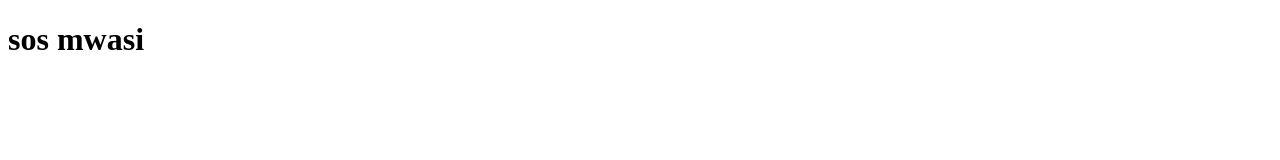
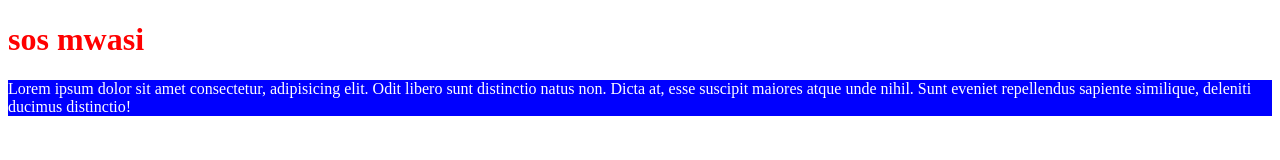
Before and after one commit to Derahkay/Derahkay-portofolio, a plain HTML site: page index.html in a window 1280 px wide. Drawn offline with Linux system fonts and the light colour scheme.

Commit message:
on a colorié le h1 en rouge et le p en bleu

```diff
--- a/index.html
+++ b/index.html
@@ -4,12 +4,14 @@
     <meta charset="UTF-8">
     <meta name="viewport" content="width=device-width, initial-scale=1.0">
     <meta http-equiv="X-UA-Compatible" content="ie=edge">
+    <link rel="stylesheet" href="style.css">
     <title>Document</title>
 </head>
 <body>
-    <h1>sos mwasi
-
-    </h1>
+    <h1>sos mwasi</h1>
+    <div>
+        <p>Lorem ipsum dolor sit amet consectetur, adipisicing elit. Odit libero sunt distinctio natus non. Dicta at, esse suscipit maiores atque unde nihil. Sunt eveniet repellendus sapiente similique, deleniti ducimus distinctio!</p>
+    </div>
 </body>
 
 
--- a/style.css
+++ b/style.css
@@ -0,0 +1,7 @@
+h1{
+    color: red;
+}
+p{
+    background-color: blue;
+    color: white;
+}
```
